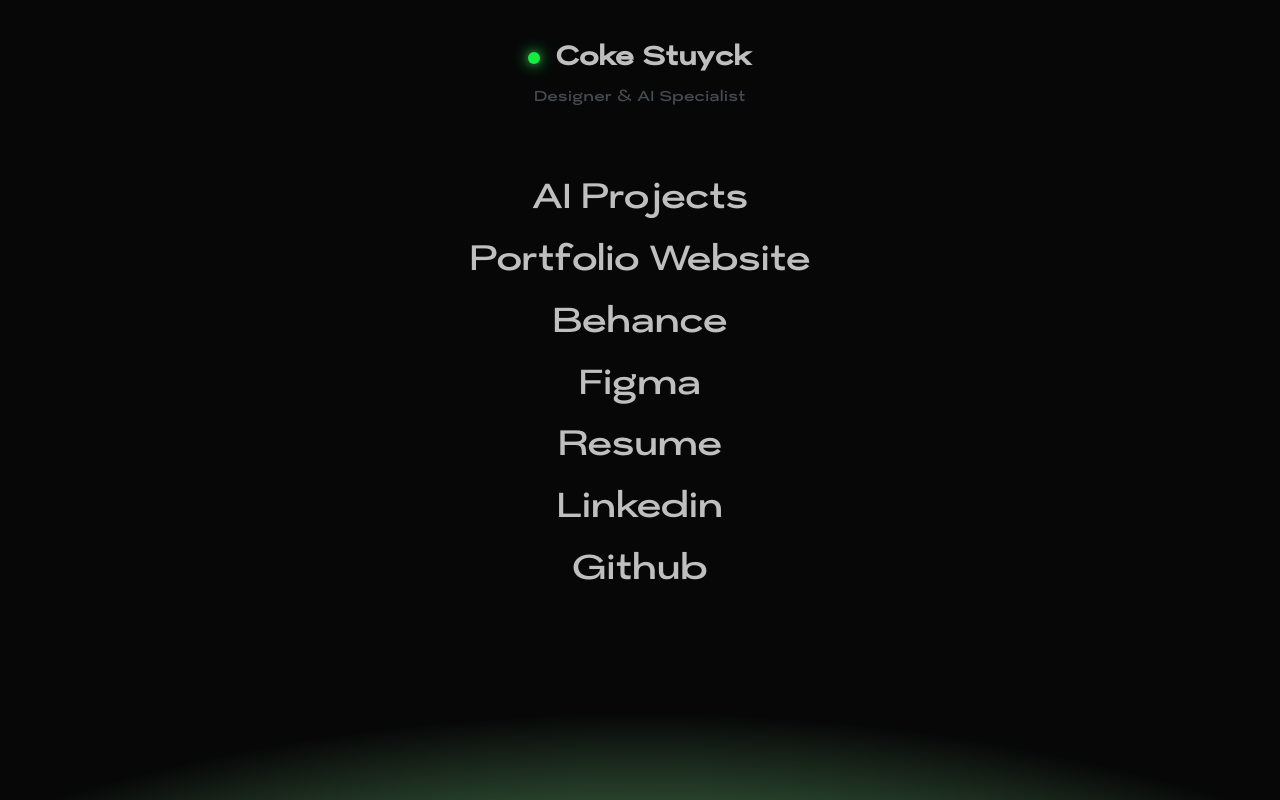
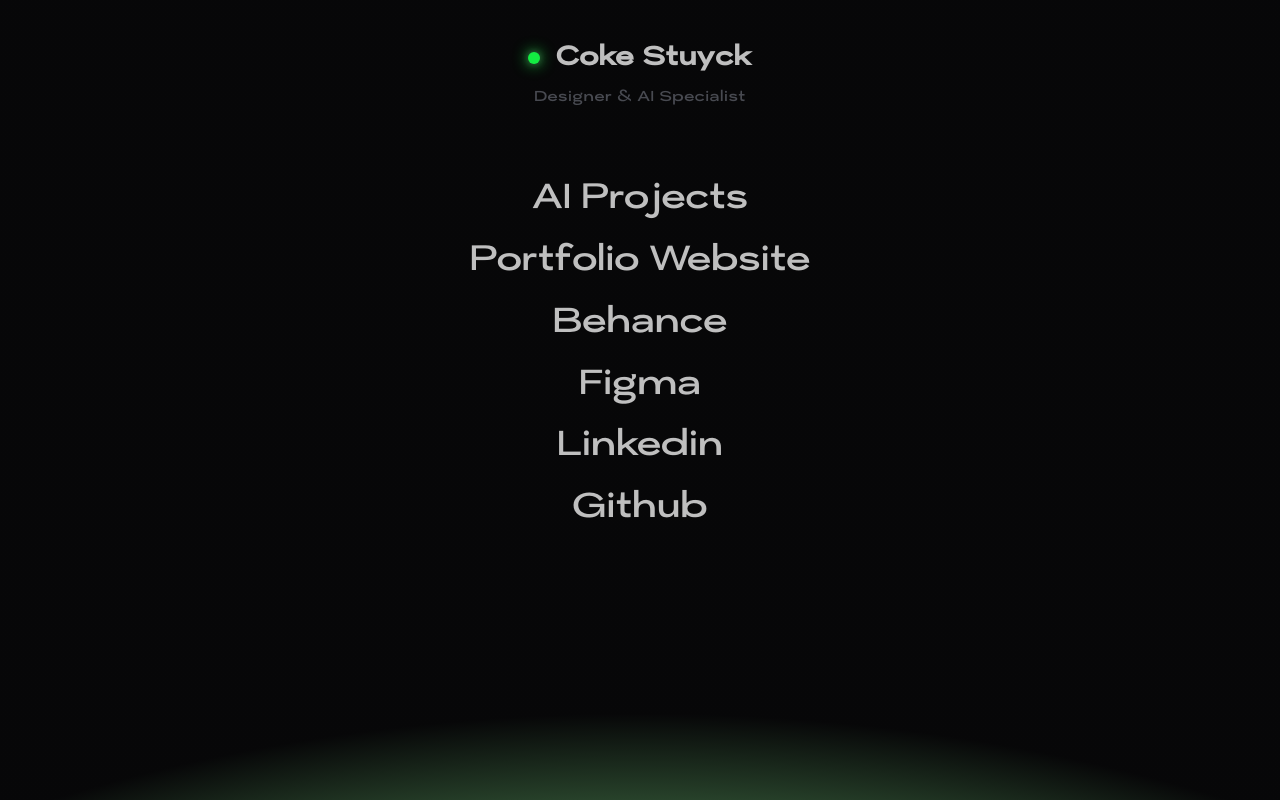
Before and after one commit to cokecancook/cokecancook.github.io, a plain HTML site: page index.html in a window 1280 px wide. Drawn offline with Linux system fonts and the light colour scheme.

Commit message:
Remove Resume link from navigation
Deleted the Resume link from the navigation menu in index.html to streamline available links.

```diff
--- a/index.html
+++ b/index.html
@@ -45,9 +45,6 @@
             <a href="https://www.figma.com/@cokestuyck">Figma</a>
           </li>
           <li>
-            <a href="/product-preview-card-component">Resume</a>
-          </li>
-          <li>
             <a href="https://www.linkedin.com/in/cokestuyck/">Linkedin</a>
           </li>
           <li>
```
